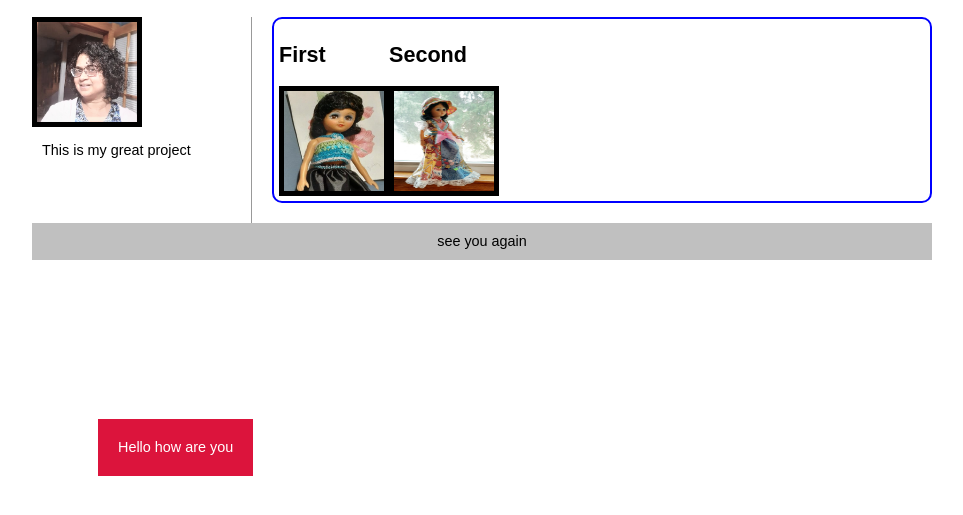
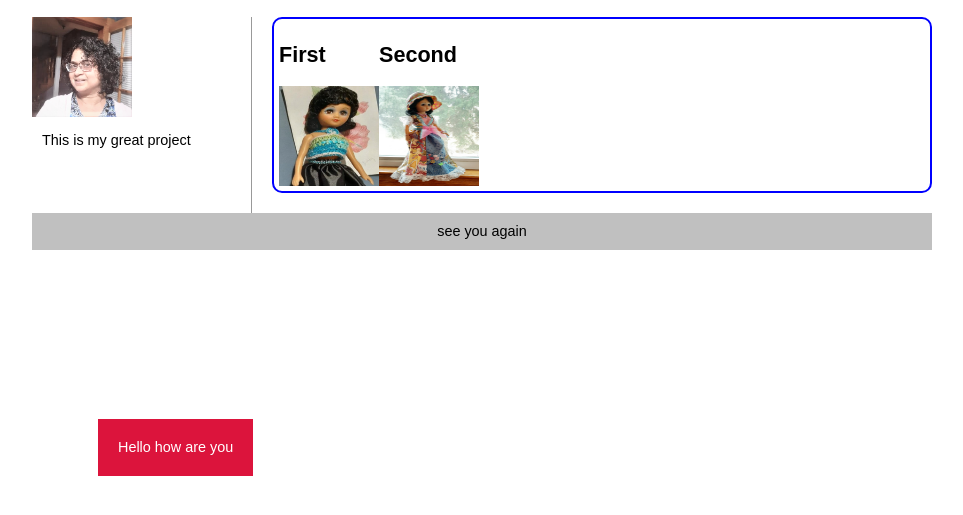
Before and after one commit to NileemaS/dollyRepo, a plain HTML site: page index.html in a window 1280 px wide. Shown: the part 141-656 px from the top of the page, without its empty margins (158-1121 px from the left). Drawn offline with Linux system fonts and the light colour scheme.

Commit message:
Update index.html
changing pic border to box shadow

```diff
--- a/index.html
+++ b/index.html
@@ -48,7 +48,8 @@
         .picsize{
             width: 100px;
             height: 100px;
-            border: 5px solid black;
+            <!--border: 5px solid black; -->
+            box-shadow: -5px -5px 5px #888;
             object-fit: fill;
         }
         .positioned{
```
